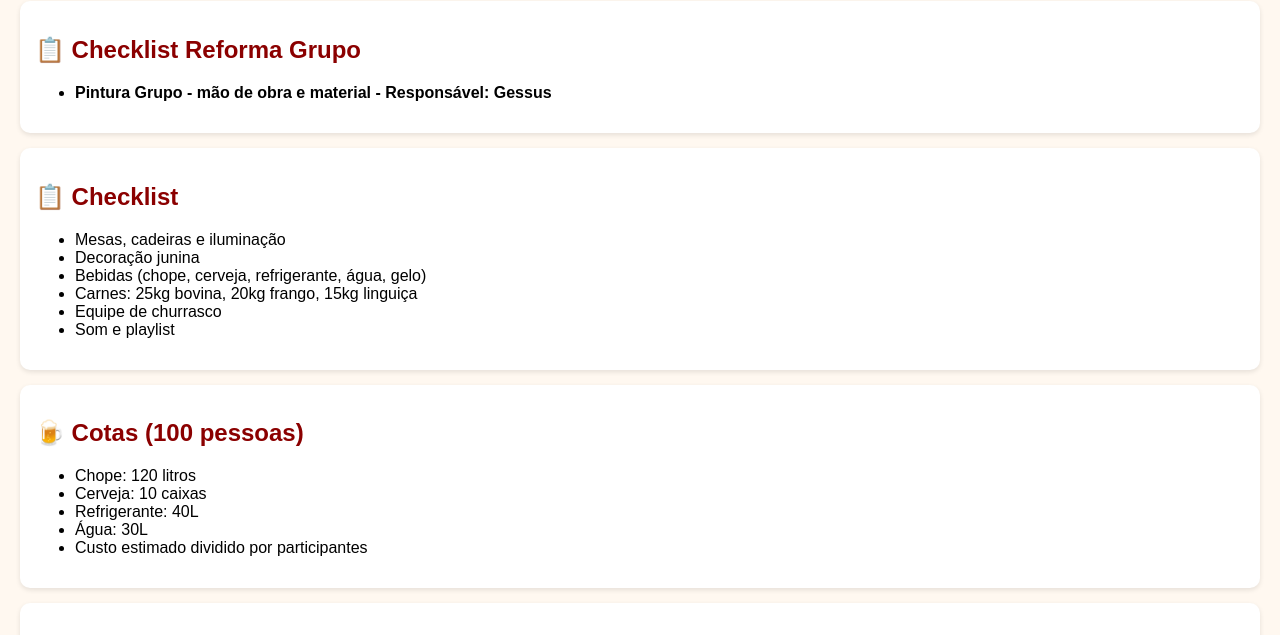
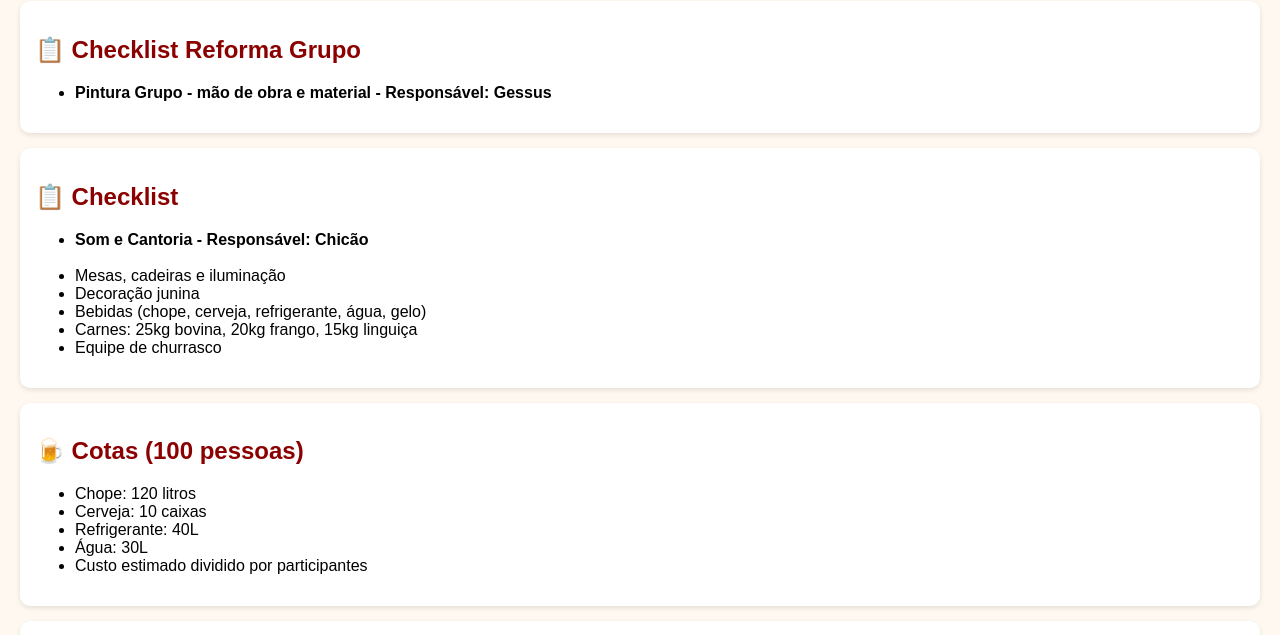
Before and after one commit to GustavoMacedoDev/festa-junina, a plain HTML site: page index.html in a window 1280 px wide. Shown: the part 80-715 px from the top of the page. Drawn offline with Linux system fonts and the light colour scheme.

Commit message:
som e cantoria

```diff
--- a/index.html
+++ b/index.html
@@ -23,12 +23,14 @@
 <div class='card'>
 <h2>📋 Checklist</h2>
 <ul>
+  <strong><li>Som e Cantoria - Responsável: Chicão </li></strong>
+  <br>
 <li>Mesas, cadeiras e iluminação</li>
 <li>Decoração junina</li>
 <li>Bebidas (chope, cerveja, refrigerante, água, gelo)</li>
 <li>Carnes: 25kg bovina, 20kg frango, 15kg linguiça</li>
 <li>Equipe de churrasco</li>
-<li>Som e playlist</li>
+
 </ul>
 </div>
 
```
